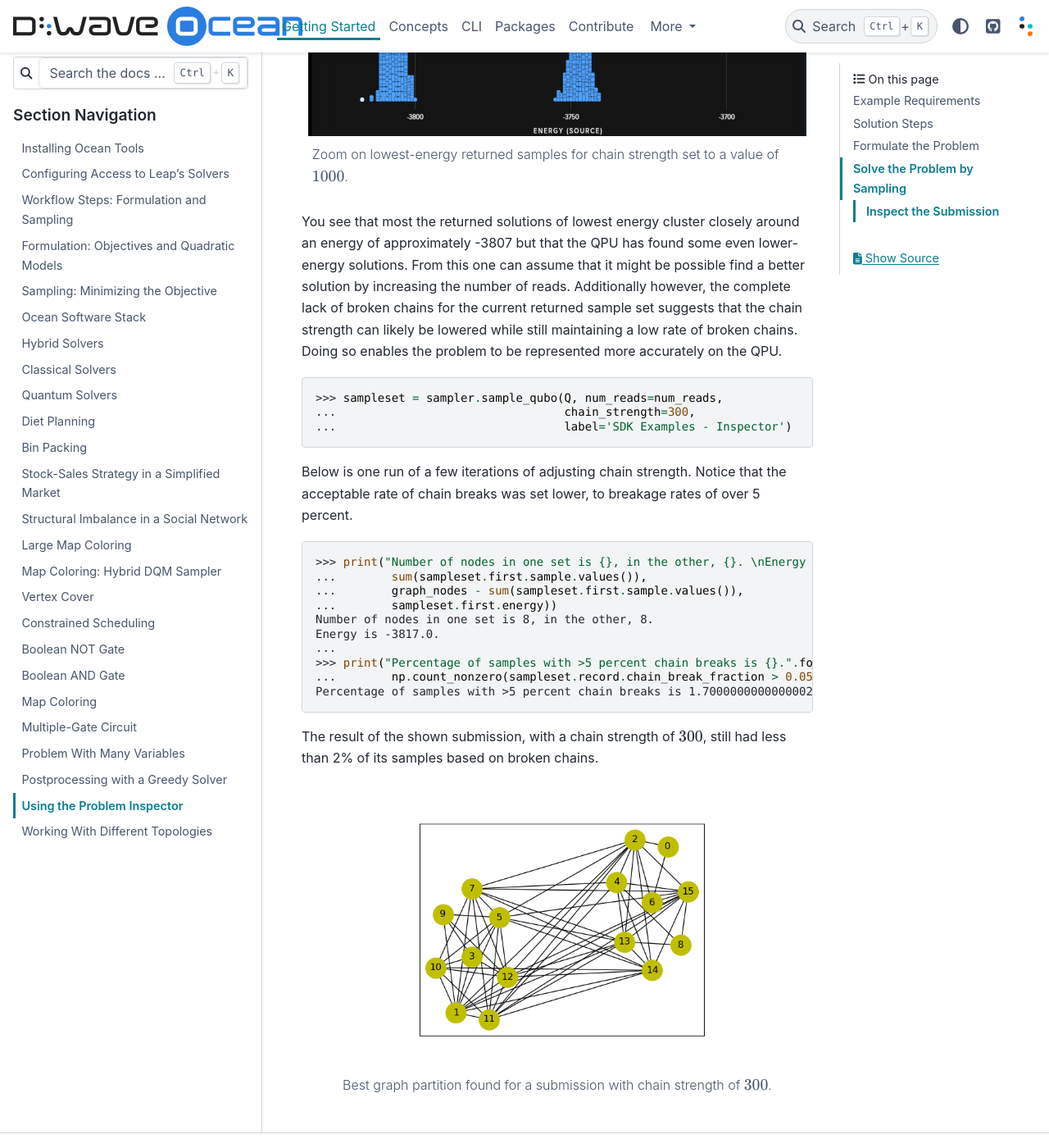
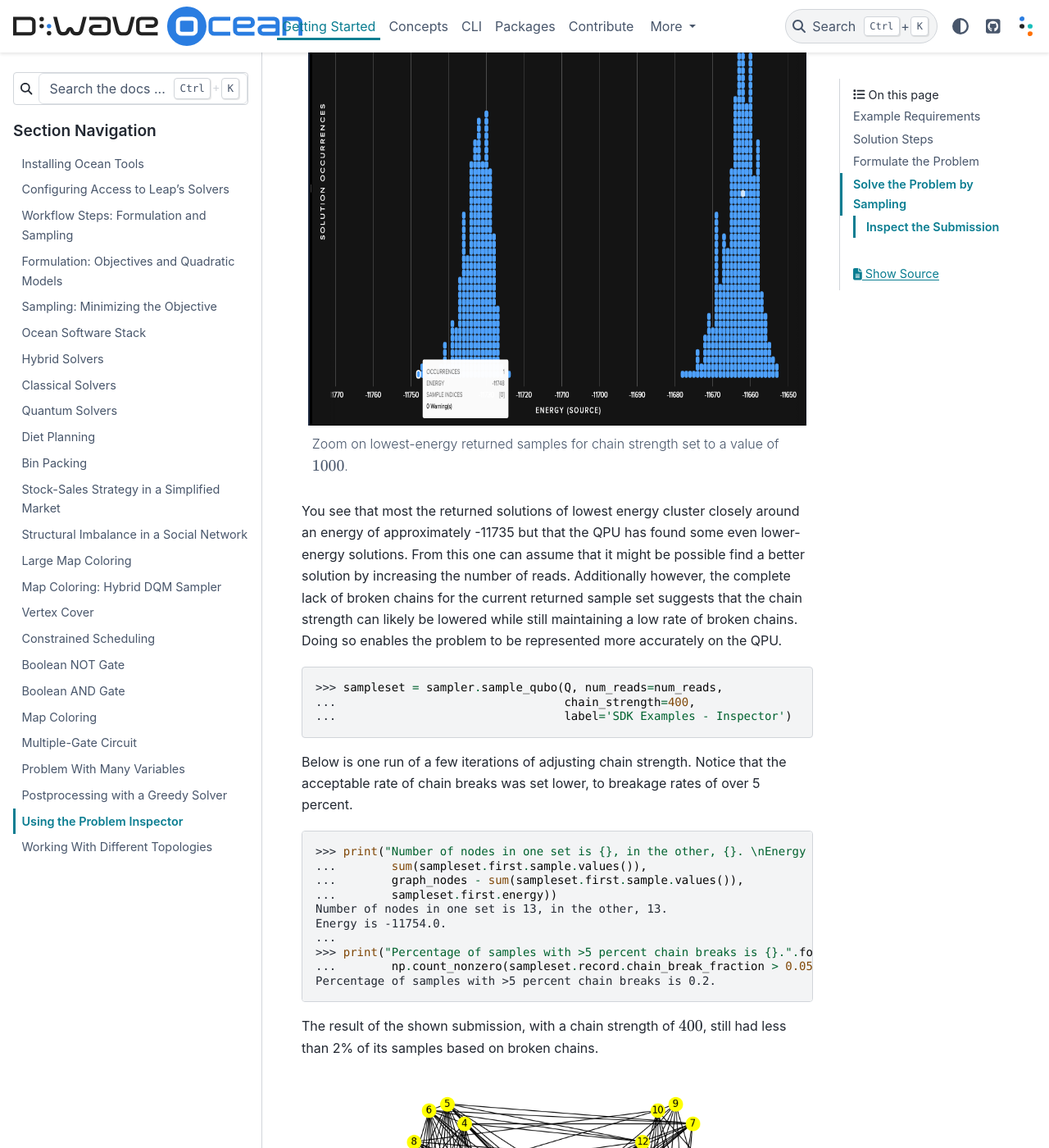
Before and after one commit to dwavesystems/dwave-ocean-sdk, a Sphinx documentation site: the page built from docs/examples/inspector_graph_partitioning.rst, in a window 1280 px wide and 1400 px high, scrolled down 7001 px. Shown: the whole window at 82% size. Built offline with Sphinx 7.4.7 and the PyData theme 0.15.4, drawn with Linux system fonts in a browser that asks for light colours; pages that are not in the unit, such as notebooks, are missing from menus; some of the changed text lies outside the part shown.

Commit message:
Update examples/inspector_graph_partitioning to pegasus

```diff
--- a/docs/examples/inspector_graph_partitioning.rst
+++ b/docs/examples/inspector_graph_partitioning.rst
@@ -14,21 +14,21 @@
 
 To run the code in this example, the following is required.
 
-* The requisite information for problem submission through SAPI, as described
-  in :ref:`sapi_access`.
-* Ocean tools :doc:`dwave-system </docs_system/sdk_index>` and
-  :doc:`dwave-inspector </docs_inspector/sdk_index>`.
+*   The requisite information for problem submission through SAPI, as described
+    in :ref:`sapi_access`.
+*   Ocean tools :doc:`dwave-system </docs_system/sdk_index>` and
+    :doc:`dwave-inspector </docs_inspector/sdk_index>`.
 
 .. include:: hybrid_solver_service.rst
-  :start-after: example-requirements-start-marker
-  :end-before: example-requirements-end-marker
+    :start-after: example-requirements-start-marker
+    :end-before: example-requirements-end-marker
 
 Solution Steps
 ==============
 
 .. include:: hybrid_solver_service.rst
-  :start-after: example-steps-start-marker
-  :end-before: example-steps-end-marker
+    :start-after: example-steps-start-marker
+    :end-before: example-steps-end-marker
 
 In this example, a :term:`QUBO` is formulated with simple math, the problem is
 submitted naively to the QPU, its minor embedding examined using the problem
@@ -44,20 +44,18 @@
 which is NP-hard, is to try and find the best division of the graph's nodes into two
 equal sets with a minimum number of edges between the two groups.
 
-.. testcode::
-
-    import networkx as nx
-
-    graph_nodes = 16
-    G = nx.random_geometric_graph(n=graph_nodes, radius=.5, dim=2)
+>>> import networkx as nx
+...
+>>> graph_nodes = 26
+>>> G = nx.random_geometric_graph(n=graph_nodes, radius=.5, dim=2)
 
 .. figure:: ../_images/inspector_rand_geom_plot.png
-   :name: InspectorRandGeomProblem
-   :alt: image
-   :align: center
-   :scale: 70 %
+    :name: InspectorRandGeomProblem
+    :alt: image
+    :align: center
+    :scale: 70 %
 
-   One arbitrary generation of the problem graph.
+    One arbitrary generation of the problem graph.
 
 Reformulate the Problem Graph as a BQM
 --------------------------------------
@@ -122,8 +111,8 @@
 ...        sum(sampleset.first.sample.values()),
 ...        graph_nodes - sum(sampleset.first.sample.values()),
 ...        sampleset.first.energy))      # doctest: +SKIP
-Number of nodes in one set is 8, in the other, 8.
-Energy is -3813.0.
+Number of nodes in one set is 13, in the other, 13.
+Energy is -11738.0.
 
 .. figure:: ../_images/inspector_rand_geom_sol_default.png
    :name: InspectorRandGeomBrokenChainsSolDefault
@@ -154,7 +143,7 @@
    :align: center
    :scale: 50 %
 
-   Problem inspector displaying the logical problem: the problem BQM, on the left, and the returned energies histogram, on the right, for a submission with the chain strength set to its default value. For one arbitrary solution, selected by clicking an energy bar on the right (highlighted white), all values but two are shown as being based on broken chains. The selected variable on the left, variable :math:`8`, is shown to be represented on the QPU by a chain of 6 qubits.
+   Problem inspector displaying the logical problem: the problem BQM, on the left, and the returned energies histogram, on the right, for a submission with the chain strength set to its default value. For one arbitrary solution, selected by clicking an energy bar on the right (highlighted white), some values are shown as being based on broken chains. The selected variable on the left, variable ``17``, is shown to be represented on the QPU by a chain of 4 qubits.
 
 The problem inspector can also display the embedded problem, showing the qubits chains
 viewed on a background representation of the QPU topology:
@@ -184,8 +173,8 @@
 ...        sum(sampleset.first.sample.values()),
 ...        graph_nodes - sum(sampleset.first.sample.values()),
 ...        sampleset.first.energy))    # doctest: +SKIP
-Number of nodes in one set is 8, in the other, 8.
-Energy is -3815.0.
+Number of nodes in one set is 13, in the other, 13.
+Energy is -11748.0.
 ...
 >>> print("Percentage of samples with high rates of breaks is {}.".format(
 ...        np.count_nonzero(sampleset.record.chain_break_fraction > 0.33)/num_reads*100))    # doctest: +SKIP
@@ -224,7 +213,7 @@
    Zoom on lowest-energy returned samples for chain strength set to a value of :math:`1000`.
 
 You see that most the returned solutions of lowest energy cluster closely around an
-energy of approximately -3807 but that the QPU has found some even lower-energy
+energy of approximately -11735 but that the QPU has found some even lower-energy
 solutions. From this one can assume that it might be possible find a better solution
 by increasing the number of reads. Additionally however, the complete lack of broken
 chains for the current returned sample set suggests that the chain strength can
@@ -232,7 +221,7 @@
 enables the problem to be represented more accurately on the QPU.
 
 >>> sampleset = sampler.sample_qubo(Q, num_reads=num_reads,
-...                                 chain_strength=300,
+...                                 chain_strength=400,
 ...                                 label='SDK Examples - Inspector')
 
 Below is one run of a few iterations of adjusting chain strength. Notice that the
@@ -243,20 +232,20 @@
 ...        sum(sampleset.first.sample.values()),
 ...        graph_nodes - sum(sampleset.first.sample.values()),
 ...        sampleset.first.energy))     # doctest: +SKIP
-Number of nodes in one set is 8, in the other, 8.
-Energy is -3817.0.
+Number of nodes in one set is 13, in the other, 13.
+Energy is -11754.0.
 ...
 >>> print("Percentage of samples with >5 percent chain breaks is {}.".format(
 ...        np.count_nonzero(sampleset.record.chain_break_fraction > 0.05)/num_reads*100))       # doctest: +SKIP
-Percentage of samples with >5 percent chain breaks is 1.7000000000000002.
+Percentage of samples with >5 percent chain breaks is 0.2.
 
-The result of the shown submission, with a chain strength of :math:`300`, still had
+The result of the shown submission, with a chain strength of :math:`400`, still had
 less than 2% of its samples based on broken chains.
 
-.. figure:: ../_images/inspector_rand_geom_sol_300.png
-   :name: InspectorRandGeomBrokenChainsSol300
+.. figure:: ../_images/inspector_rand_geom_sol_400.png
+   :name: InspectorRandGeomBrokenChainsSol400
    :alt: image
    :align: center
    :scale: 70 %
 
-   Best graph partition found for a submission with chain strength of :math:`300`.
+   Best graph partition found for a submission with chain strength of :math:`400`.
```
Also changed, not shown: other parts of docs/examples/inspector_graph_partitioning.rst (+32 -41 lines), docs/_images/inspector_rand_geom_broken_chains.png, docs/_images/inspector_rand_geom_broken_chains_target.png, docs/_images/inspector_rand_geom_no_broken_chains.png, docs/_images/inspector_rand_geom_plot.png, docs/_images/inspector_rand_geom_sol_1000.png, docs/_images/inspector_rand_geom_sol_1000_zoom.png, docs/_images/inspector_rand_geom_sol_400.png (added), docs/_images/inspector_rand_geom_sol_default.png.
